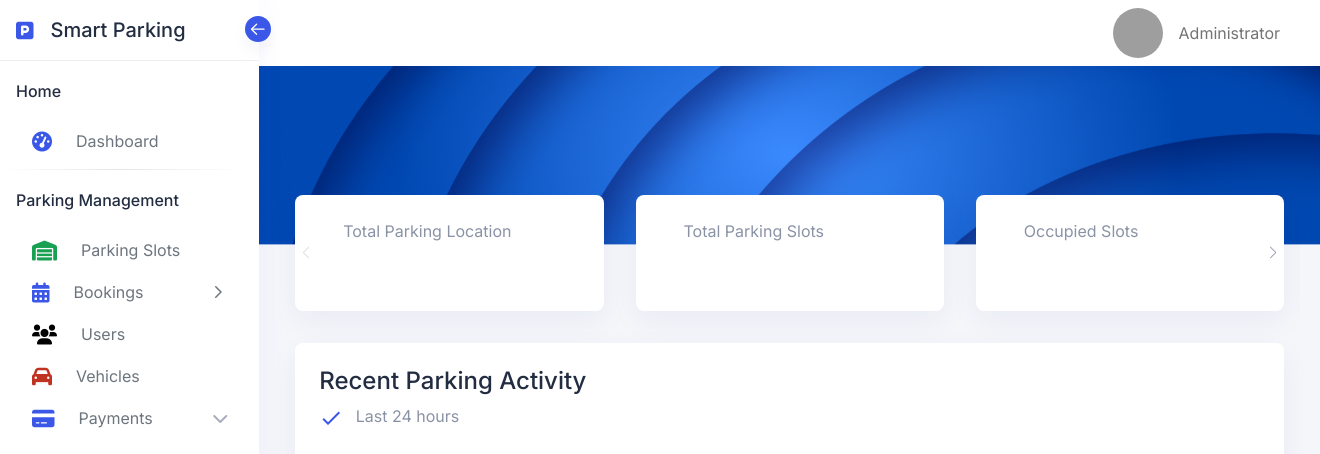
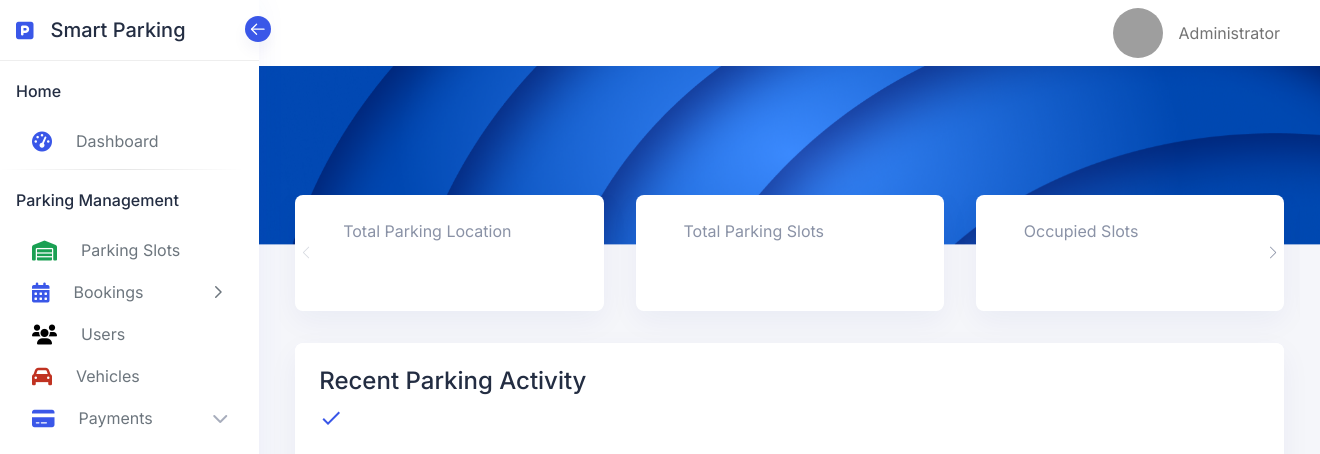
Before and after one commit to parthpanara911/parking-system, a Flask app: template app/templates/admin/index.html in a window 1320 px wide; the page is wider, and only the part inside the window is pictured. Shown: the top 454 px of that part. Run offline with Flask 3, Linux system fonts and the light colour scheme; the template is opened without the code that fills it, so the values that code supplies are empty; some libraries are stand-ins or nearby versions; grey boxes are pictures that could not be loaded.

Commit message:
changed requirements

```diff
--- a/app/templates/admin/index.html
+++ b/app/templates/admin/index.html
@@ -83,7 +83,6 @@
             <svg class="me-2 text-primary icon-24" width="24" viewBox="0 0 24 24">
               <path fill="currentColor" d="M21,7L9,19L3.5,13.5L4.91,12.09L9,16.17L19.59,5.59L21,7Z" />
             </svg>
-            Last 24 hours
           </p>
         </div>
       </div>
```
